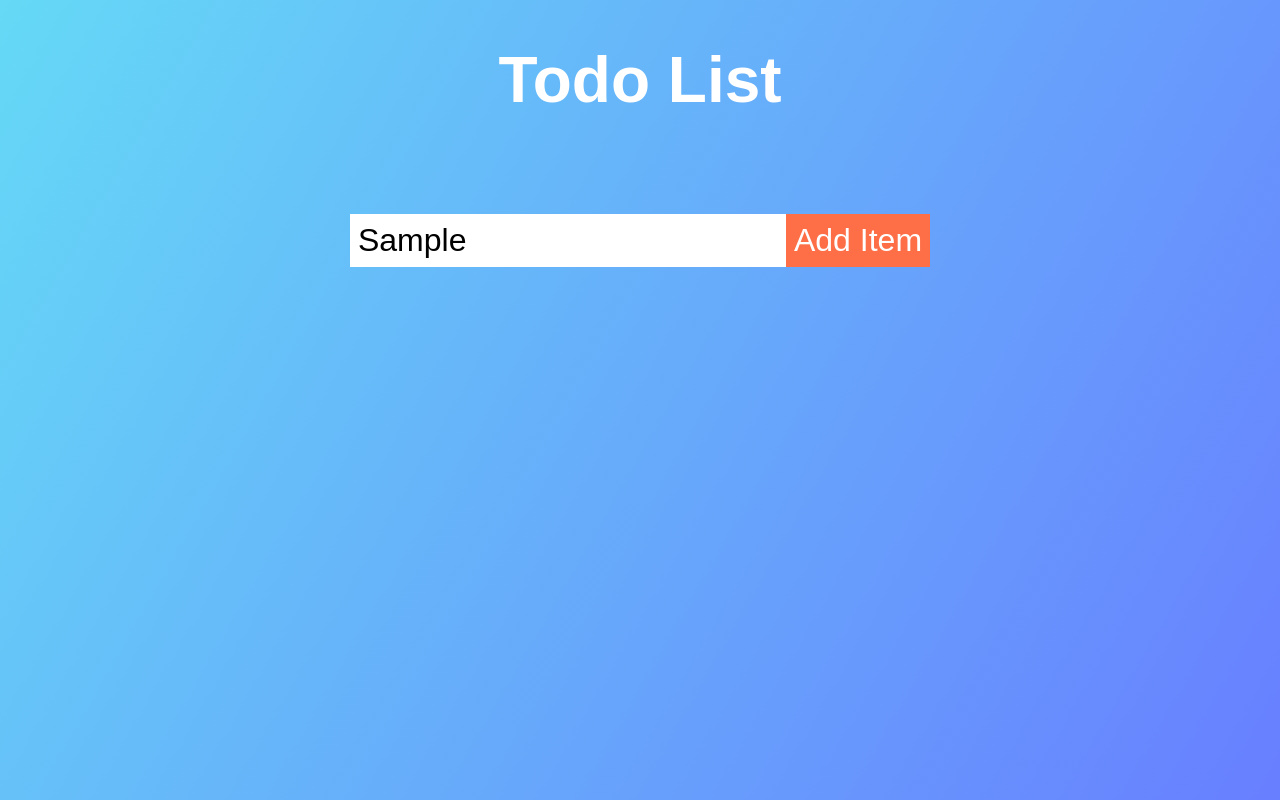
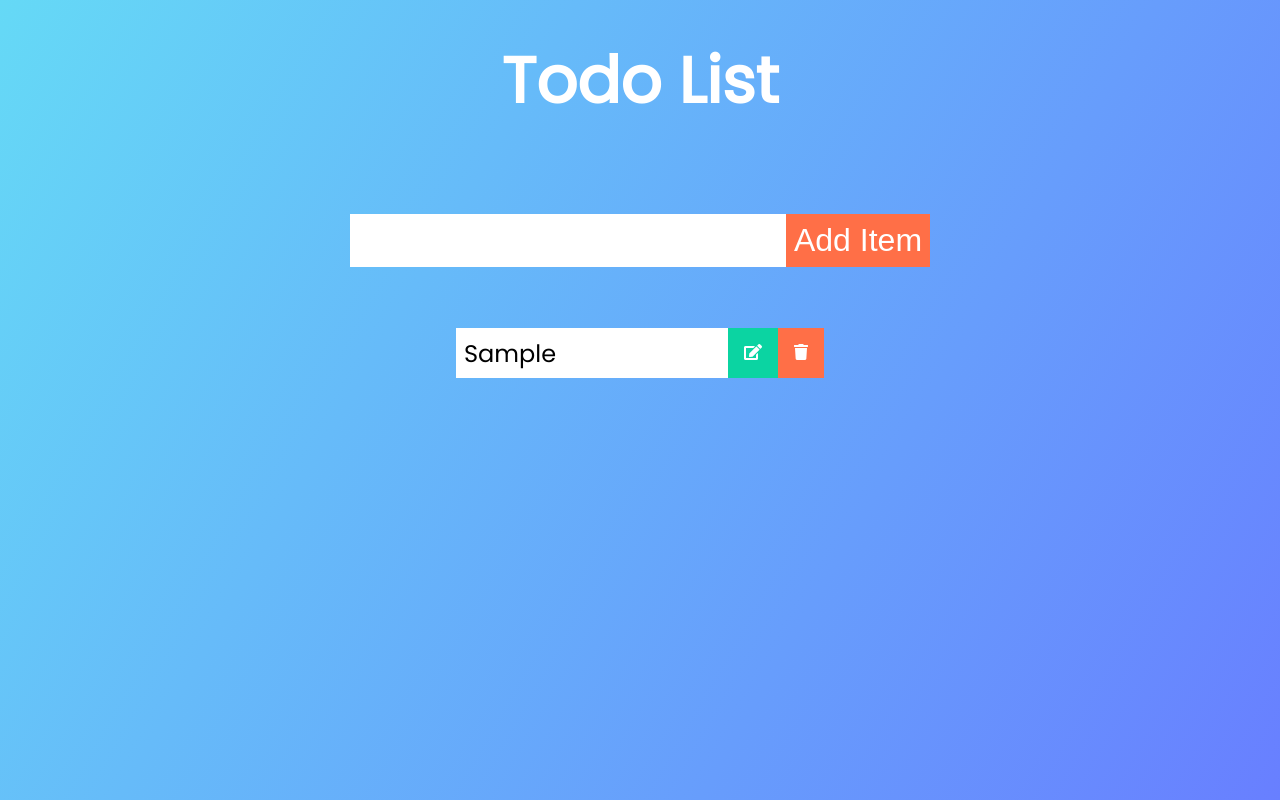
Before and after one commit to Hasib787/todo-app, a React (Create React App) app: page / in a window 1280 px wide. Both pictures are taken after typing "Sample" into the empty fields and a click on the button "Add Item". Built offline with nearby package versions, Linux system fonts and the light colour scheme.

Commit message:
all design are done

```diff
--- a/public/index.html
+++ b/public/index.html
@@ -10,6 +10,16 @@
       content="Web site created using create-react-app"
     />
     <link rel="apple-touch-icon" href="%PUBLIC_URL%/logo192.png" />
+    <link
+      href="https://fonts.googleapis.com/css?family=Poppins&display=swap"
+      rel="stylesheet"
+    />
+    <link
+      rel="stylesheet"
+      href="https://cdnjs.cloudflare.com/ajax/libs/font-awesome/5.12.1/css/all.min.css"
+      integrity="sha256-mmgLkCYLUQbXn0B1SRqzHar6dCnv9oZFPEC1g1cwlkk="
+      crossorigin="anonymous"
+    />
     <!--
       manifest.json provides metadata used when your web app is installed on a
       user's mobile device or desktop. See https://developers.google.com/web/fundamentals/web-app-manifest/
--- a/src/components/Form/index.jsx
+++ b/src/components/Form/index.jsx
@@ -1,27 +1,36 @@
 import React from "react";
 
-const Form = ({ inputText, setInputText, todos, setTodos }) => {
+const Form = ({ inputText, setInputText, setTodos }) => {
   const inputTextHandler = (e) => {
     setInputText(e.target.value);
   };
-  console.log(inputText);
-  const addItemHandler = (e) => {
+
+  //add item according to the current date and time
+  const addItem = (e) => {
     e.preventDefault();
-    setTodos([
-      ...todos,
-      {
+    if (inputText.trim()) {
+      const newTodo = {
+        id: Math.floor(Math.random() * 100),
         text: inputText,
-        isCompleted: false,
-        id: Math.floor(Math.random() * 100),
-      },
-    ]);
-    setInputText("");
+        dateTime: new Date().toLocaleString(),
+        completed: false,
+      };
+      setTodos((prevTodos) => {
+        return [...prevTodos, newTodo];
+      });
+      setInputText("");
+    }
   };
 
   return (
     <form>
-      <input onChange={inputTextHandler} type="text" className="todo-input" />
-      <button onClick={addItemHandler} className="todo-button" type="submit">
+      <input
+        value={inputText}
+        onChange={inputTextHandler}
+        type="text"
+        className="todo-input"
+      />
+      <button onClick={addItem} className="todo-button" type="submit">
         Add Item
       </button>
     </form>
--- a/src/components/Home/index.jsx
+++ b/src/components/Home/index.jsx
@@ -7,8 +7,8 @@ const Home = () => {
   const [todos, setTodos] = useState([]);
   return (
     <div>
-      <Form inputText={inputText} todos={todos} setTodos={setTodos} setInputText={setInputText} />
-      <TodoList inputText={inputText} />
+      <Form inputText={inputText}  setTodos={setTodos} setInputText={setInputText} />
+      <TodoList todos={todos} inputText={inputText} />
     </div>
   );
 };
--- a/src/components/TodoList/index.jsx
+++ b/src/components/TodoList/index.jsx
@@ -1,9 +1,20 @@
 import React from "react";
 
-const TodoList = () => {
+const TodoList = ({ todos }) => {
   return (
     <div className="todo-container">
-      <ul className="todo-list"></ul>
+      <ul className="todo-list">
+        {todos
+          .slice(0)
+          .reverse()
+          .map((todo) => (
+            <div className="todo">
+              <li className="todo-item">{todo.text}</li>
+              <button className="complete-btn"><i className="fas fa-edit"></i></button>
+              <button className="trash-btn"><i className="fas fa-trash"></i></button>
+            </div>
+          ))}
+      </ul>
     </div>
   );
 };
```
